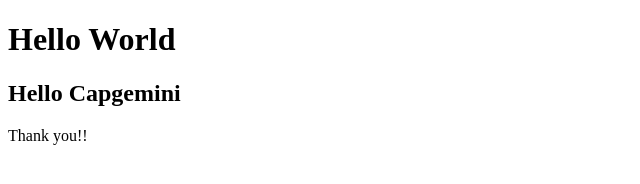
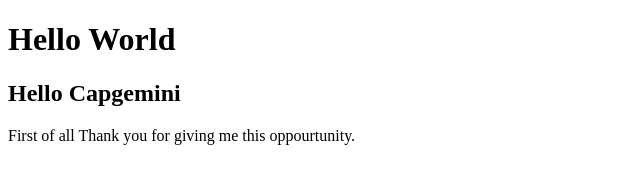
Before and after one commit to vishu-1104/freshersbatch-oct16, a plain HTML site: page index.html in a window 1280 px wide. Shown: the whole page, without its empty margins (0-640 px from the left). Drawn offline with Linux system fonts and the light colour scheme.

Commit message:
minor changes in file and added to html-assignments branch

```diff
--- a/index.html
+++ b/index.html
@@ -9,6 +9,6 @@
      <body>
         <h1>Hello World</h1>
         <h2>Hello Capgemini</h2>
-        <p>Thank you!!</p>
+        <p>First of all Thank you for giving me this oppourtunity.</p>
      </body>
 </html>
```
